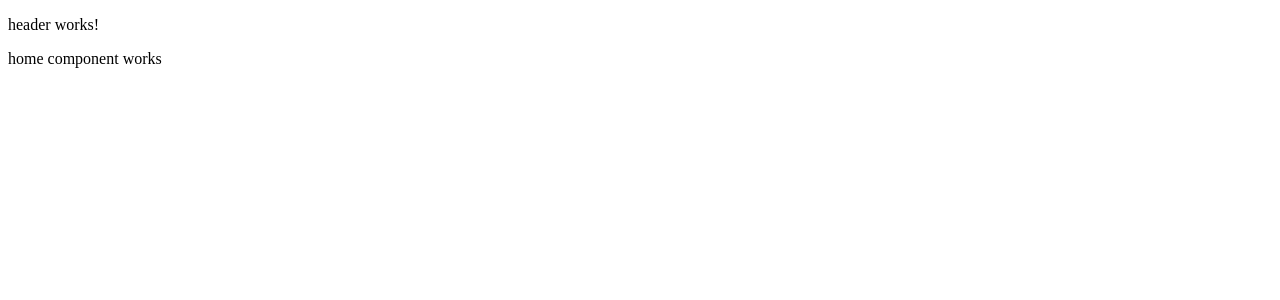
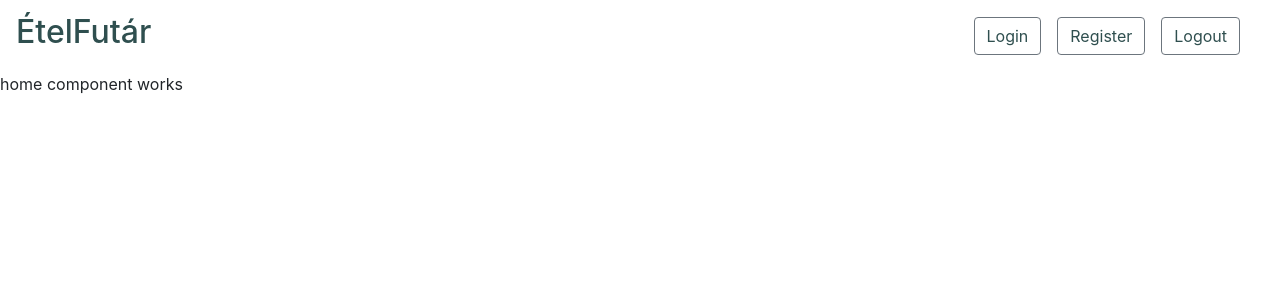
Before and after one commit to gergelykovacs89/tappointment-frontend, an Angular app: page / in a window 1280 px wide. Shown: the top 300 px of the page. Built offline with nearby package versions, Linux system fonts and the light colour scheme.

Commit message:
add header with buttons, bootstrap dep.

```diff
--- a/package.json
+++ b/package.json
@@ -20,6 +20,8 @@
     "@angular/platform-browser": "^6.0.3",
     "@angular/platform-browser-dynamic": "^6.0.3",
     "@angular/router": "^6.0.3",
+    "@ng-bootstrap/ng-bootstrap": "^4.0.2",
+    "bootstrap": "^4.2.1",
     "core-js": "^2.5.4",
     "rxjs": "~6.3.3",
     "zone.js": "^0.8.26"
--- a/src/app/ui/header/header.component.css
+++ b/src/app/ui/header/header.component.css
@@ -0,0 +1,12 @@
+.navbar-collapse{
+  justify-content: flex-end;
+}
+
+.navbar-toggler{
+  background: darkslategray !important;
+}
+
+
+#login, #register {
+  margin-right: 1em !important;
+}
--- a/src/app/ui/header/header.component.html
+++ b/src/app/ui/header/header.component.html
@@ -1,3 +1,30 @@
-<p>
-  header works!
-</p>
+<nav class="navbar navbar-expand-lg navbar-dark bg-white">
+  <a class="navbar-brand" style="color: darkslategray" routerLink="/"><h2>ÉtelFutár</h2></a>
+  <button class="navbar-toggler" type="button"  [attr.aria-expanded]="isCollapsed" aria-controls="collapseExample" (click)="isCollapsed = !isCollapsed" >
+    <span class="navbar-toggler-icon"></span>
+  </button>
+  <div class="collapse navbar-collapse " id="collapseExample" [ngbCollapse]="isCollapsed">
+    <ul class="navbar-nav mr-4 text-right">
+      <li class="nav-item">
+        <button class="btn btn-outline-secondary" id="login"
+                style="cursor: pointer; color: darkslategray"
+                (click)="onLogin()"
+                >
+          Login
+        </button>
+        <button class="btn btn-outline-secondary" id="register"
+                style="cursor: pointer; color: darkslategray"
+                (click)="onRegister()"
+                >
+          Register
+        </button>
+        <button class="btn btn-outline-secondary" id="logout"
+                style="cursor: pointer; color: darkslategray"
+                (click)="onLogout()"
+                >
+          Logout
+        </button>
+      </li>
+    </ul>
+  </div>
+</nav>
--- a/src/app/ui/header/header.component.ts
+++ b/src/app/ui/header/header.component.ts
@@ -6,10 +6,22 @@ import { Component, OnInit } from '@angular/core';
   styleUrls: ['./header.component.css']
 })
 export class HeaderComponent implements OnInit {
+  public isCollapsed = true;
 
   constructor() { }
 
   ngOnInit() {
   }
 
+  onLogin() {
+
+  }
+
+  onRegister() {
+
+  }
+
+  onLogout() {
+
+  }
 }
--- a/src/app/ui/ui.module.ts
+++ b/src/app/ui/ui.module.ts
@@ -3,11 +3,13 @@ import { CommonModule } from '@angular/common';
 import { LayoutComponent } from './layout/layout.component';
 import {HeaderComponent} from './header/header.component';
 import {RouterModule} from '@angular/router';
+import {NgbModule} from '@ng-bootstrap/ng-bootstrap';
 
 @NgModule({
   imports: [
     CommonModule,
-    RouterModule
+    RouterModule,
+    NgbModule
   ],
   declarations: [LayoutComponent, HeaderComponent],
   exports: [LayoutComponent]
--- a/src/styles.css
+++ b/src/styles.css
@@ -1 +1,2 @@
 /* You can add global styles to this file, and also import other style files */
+@import "~bootstrap/dist/css/bootstrap.css";
```
Also changed, not shown: 1 other file (tests, documents, lock files or other folders).
